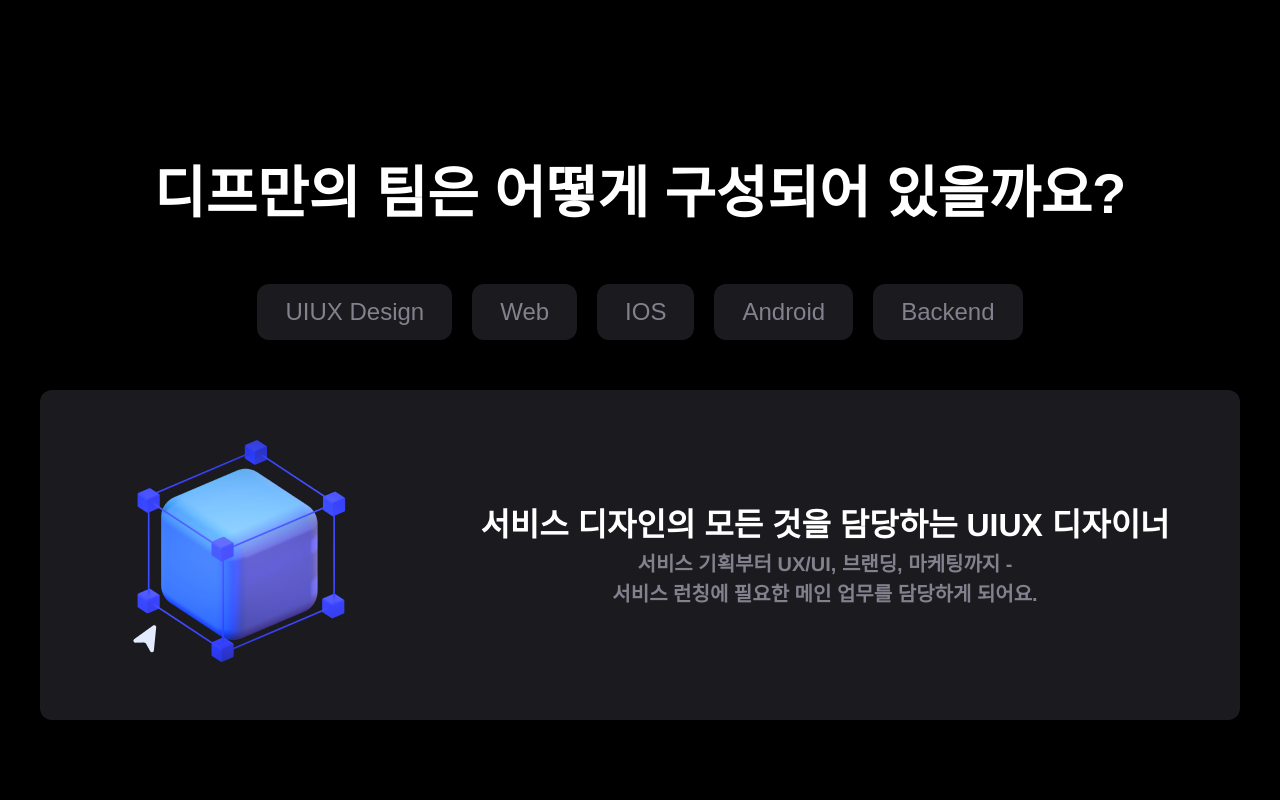
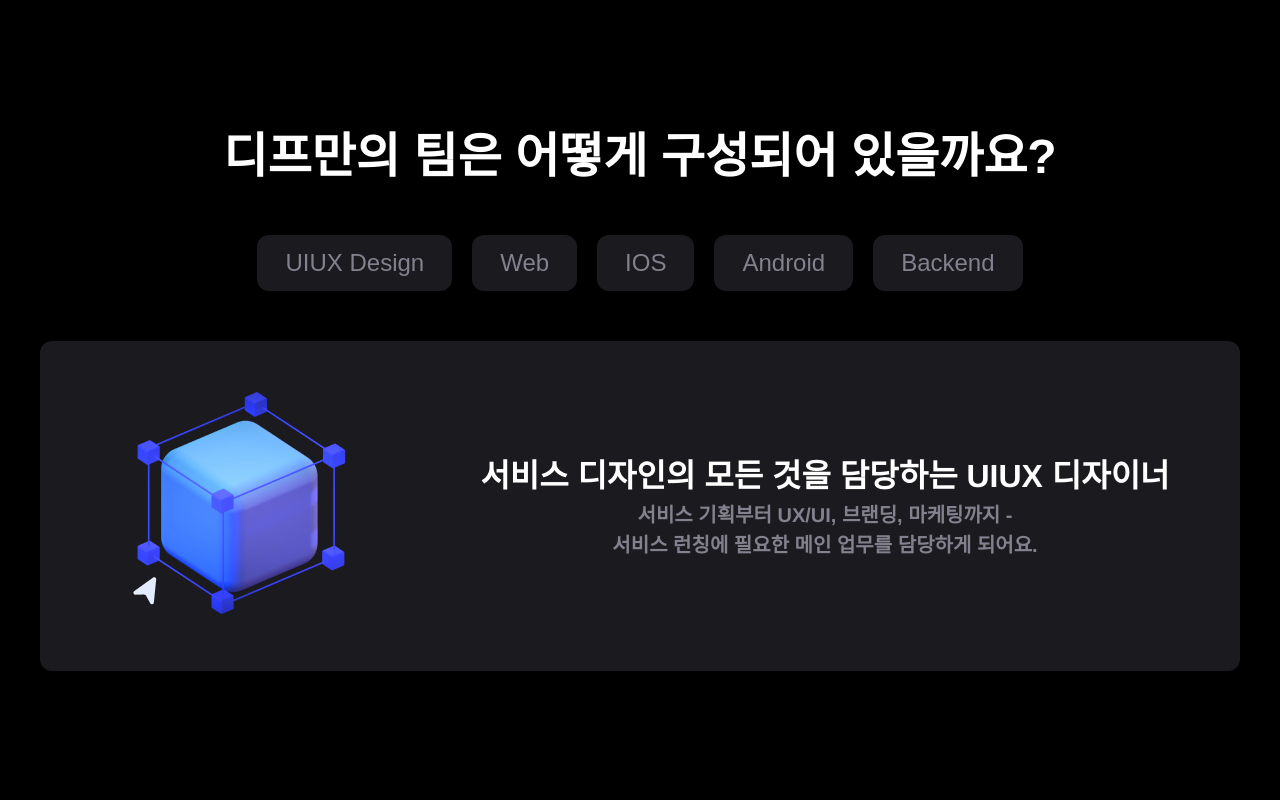
Before and after one commit to ch9eri/depromeet-clone, a React (Create React App) app: page / in a window 1280 px wide. Shown: the part 1660-2460 px from the top of the page. Built offline with nearby package versions, Linux system fonts and the light colour scheme.

Commit message:
[FEAT] TTeam 버튼 클릭에 따라 컴포넌트 변환

```diff
--- a/src/Components/Description.tsx
+++ b/src/Components/Description.tsx
@@ -43,7 +43,7 @@ const BoxContainer = styled.div`
 const Box = styled.div`
   background-color: #1b1a1e;
   border-radius: 10px;
-  width: 300px;
+  width: 250px;
   height: 300px;
   display: flex;
   flex-direction: column;
--- a/src/Components/Team.tsx
+++ b/src/Components/Team.tsx
@@ -1,33 +1,51 @@
-import React from 'react';
+import React, { useState } from 'react';
 import styled from 'styled-components';
-import img1 from '../img/team_img1.png';
+import Team1 from './Team/Team1';
+import Team2 from './Team/Team2';
+import Team3 from './Team/Team3';
+import Team4 from './Team/Team4';
+import Team5 from './Team/Team5';
+import { Slide } from 'react-awesome-reveal';
 
 const Team = () => {
+  const [content, setContent] = useState(1);
+  // const [isClicked, setIsClicked] = useState(false);
+  const handleClickButton = (e: any) => {
+    const { name } = e.target;
+    setContent(name);
+    // setIsClicked(!isClicked);
+  };
+  const selectComponent: any = {
+    1: <Team1 />,
+    2: <Team2 />,
+    3: <Team3 />,
+    4: <Team4 />,
+    5: <Team5 />,
+  };
+
   return (
     <Container>
       <h1>디프만의 팀은 어떻게 구성되어 있을까요?</h1>
       <div>
-        <TeamBtn>UIUX Design</TeamBtn>
-        <TeamBtn>Web</TeamBtn>
-        <TeamBtn>IOS</TeamBtn>
-        <TeamBtn>Android</TeamBtn>
-        <TeamBtn>Backend</TeamBtn>
+        <TeamBtn name="1" onClick={handleClickButton}>
+          UIUX Design
+        </TeamBtn>
+        <TeamBtn name="2" onClick={handleClickButton}>
+          Web
+        </TeamBtn>
+        <TeamBtn name="3" onClick={handleClickButton}>
+          IOS
+        </TeamBtn>
+        <TeamBtn name="4" onClick={handleClickButton}>
+          Android
+        </TeamBtn>
+        <TeamBtn name="5" onClick={handleClickButton}>
+          Backend
+        </TeamBtn>
       </div>
-      <div>
-        <Box>
-          <img src={img1} alt="uiux" />
-          <div>
-            <TeamName>
-              서비스 디자인의 모든 것을 담당하는 UIUX 디자이너
-            </TeamName>
-            <p style={{ lineHeight: '1.5', fontSize: '20px' }}>
-              서비스 기획부터 UX/UI, 브랜딩, 마케팅까지 -
-              <br />
-              서비스 런칭에 필요한 메인 업무를 담당하게 되어요.
-            </p>
-          </div>
-        </Box>
-      </div>
+      <Slide direction="up">
+        {content && <div>{selectComponent[content]}</div>}
+      </Slide>
     </Container>
   );
 };
@@ -40,24 +58,10 @@ const TeamBtn = styled.button`
   margin: 10px;
   background-color: #1b1a1e;
   color: #82818d;
-`;
-
-const Box = styled.div`
-  background-color: #1b1a1e;
-  height: 330px;
-  border-radius: 12px;
-  color: #82818d;
-  display: flex;
-  align-items: center;
-  margin-top: 15px;
-  display: grid;
-  grid-template-columns: 1fr 3fr;
-  margin: 40px;
-`;
-
-const TeamName = styled.h2`
-  color: white;
-  font-size: 2rem;
+  &:active {
+    background-color: #1b5bff;
+    color: white;
+  }
 `;
 
 const Container = styled.div`
--- /dev/null
+++ b/src/Components/Team/Team1.tsx
@@ -0,0 +1,41 @@
+import React from 'react';
+import styled from 'styled-components';
+import img1 from '../../img/team_img1.png';
+
+const Team1 = () => {
+  return (
+    <div>
+      <Box>
+        <img src={img1} alt="uiux" />
+        <div>
+          <TeamName>서비스 디자인의 모든 것을 담당하는 UIUX 디자이너</TeamName>
+          <p style={{ lineHeight: '1.5', fontSize: '20px' }}>
+            서비스 기획부터 UX/UI, 브랜딩, 마케팅까지 -
+            <br />
+            서비스 런칭에 필요한 메인 업무를 담당하게 되어요.
+          </p>
+        </div>
+      </Box>
+    </div>
+  );
+};
+
+const Box = styled.div`
+  background-color: #1b1a1e;
+  height: 330px;
+  border-radius: 12px;
+  color: #82818d;
+  display: flex;
+  align-items: center;
+  margin-top: 15px;
+  display: grid;
+  grid-template-columns: 1fr 3fr;
+  margin: 40px;
+`;
+
+const TeamName = styled.h2`
+  color: white;
+  font-size: 2rem;
+`;
+
+export default Team1;
--- /dev/null
+++ b/src/Components/Team/Team2.tsx
@@ -0,0 +1,45 @@
+import React from 'react';
+import styled from 'styled-components';
+import img2 from '../../img/team_img2.png';
+
+const Team2 = () => {
+  return (
+    <div>
+      <Box>
+        <img src={img2} alt="web" />
+        <div>
+          <TeamName>
+            웹부터 앱까지 클라이언트 개발을 담당하는
+            <br />
+            Web Developer
+          </TeamName>
+          <p style={{ lineHeight: '1.5', fontSize: '20px' }}>
+            서비스의 Life Cycle에 전반적으로 참여하며 웹 혹은 웹뷰
+            <br />
+            형태의 앱 클라이언트 개발을 담당하게 되어요.
+          </p>
+        </div>
+      </Box>
+    </div>
+  );
+};
+
+const Box = styled.div`
+  background-color: #1b1a1e;
+  height: 330px;
+  border-radius: 12px;
+  color: #82818d;
+  display: flex;
+  align-items: center;
+  margin-top: 15px;
+  display: grid;
+  grid-template-columns: 1fr 3fr;
+  margin: 40px;
+`;
+
+const TeamName = styled.h2`
+  color: white;
+  font-size: 2rem;
+`;
+
+export default Team2;
--- /dev/null
+++ b/src/Components/Team/Team3.tsx
@@ -0,0 +1,47 @@
+import React from 'react';
+import styled from 'styled-components';
+import img3 from '../../img/team_img3.png';
+
+const Team3 = () => {
+  return (
+    <div>
+      <Box>
+        <img src={img3} alt="ios" />
+        <div>
+          <TeamName>
+            iOS 유저를 위한 앱 개발을 담당하는
+            <br />
+            iOS Developer
+          </TeamName>
+          <p style={{ lineHeight: '1.5', fontSize: '20px' }}>
+            앱 개발을 담당해요. 디자인 및 서버 개발 직군과의 협업을 경험할
+            <br />
+            수 있으며, 보다 나은 사용성을 위해
+            <br />
+            Use Case 및 Wireframe을 구축하게 되어요.
+          </p>
+        </div>
+      </Box>
+    </div>
+  );
+};
+
+const Box = styled.div`
+  background-color: #1b1a1e;
+  height: 330px;
+  border-radius: 12px;
+  color: #82818d;
+  display: flex;
+  align-items: center;
+  margin-top: 15px;
+  display: grid;
+  grid-template-columns: 1fr 3fr;
+  margin: 40px;
+`;
+
+const TeamName = styled.h2`
+  color: white;
+  font-size: 2rem;
+`;
+
+export default Team3;
--- /dev/null
+++ b/src/Components/Team/Team4.tsx
@@ -0,0 +1,47 @@
+import React from 'react';
+import styled from 'styled-components';
+import img4 from '../../img/team_img4.png';
+
+const Team4 = () => {
+  return (
+    <div>
+      <Box>
+        <img src={img4} alt="android" />
+        <div>
+          <TeamName>
+            모바일 환경에서 사용자 경험을 개선하는데 필요한
+            <br />
+            퍼포먼스를 담당하는 Android Developer
+          </TeamName>
+          <p style={{ lineHeight: '1.5', fontSize: '20px' }}>
+            구글의 Material Design에 대한 이해를 바탕으로 최고의 모바일
+            <br />
+            서비스를 만들기 위한 아이디어를 실행해 볼 수 있는 Android
+            <br />
+            Developer로 성장하게 되어요.
+          </p>
+        </div>
+      </Box>
+    </div>
+  );
+};
+
+const Box = styled.div`
+  background-color: #1b1a1e;
+  height: 330px;
+  border-radius: 12px;
+  color: #82818d;
+  display: flex;
+  align-items: center;
+  margin-top: 15px;
+  display: grid;
+  grid-template-columns: 1fr 3fr;
+  margin: 40px;
+`;
+
+const TeamName = styled.h2`
+  color: white;
+  font-size: 2rem;
+`;
+
+export default Team4;
--- /dev/null
+++ b/src/Components/Team/Team5.tsx
@@ -0,0 +1,47 @@
+import React from 'react';
+import styled from 'styled-components';
+import img5 from '../../img/team_img5.png';
+
+const Team5 = () => {
+  return (
+    <div>
+      <Box>
+        <img src={img5} alt="backend" />
+        <div>
+          <TeamName>
+            시스템의 전반적인 흐름을 관리하는
+            <br />
+            Backend Developer
+          </TeamName>
+          <p style={{ lineHeight: '1.5', fontSize: '20px' }}>
+            서비스의 전반적인 흐름을 구축해요. 시스템 설계부터 배포까지,
+            <br />
+            서비스 및 데이터의 흐름을 관리하며 서비스의 전반적인 Life
+            <br />
+            Cycle을 경험하게 되어요.
+          </p>
+        </div>
+      </Box>
+    </div>
+  );
+};
+
+const Box = styled.div`
+  background-color: #1b1a1e;
+  height: 330px;
+  border-radius: 12px;
+  color: #82818d;
+  display: flex;
+  align-items: center;
+  margin-top: 15px;
+  display: grid;
+  grid-template-columns: 1fr 3fr;
+  margin: 40px;
+`;
+
+const TeamName = styled.h2`
+  color: white;
+  font-size: 2rem;
+`;
+
+export default Team5;
--- a/src/GlobalStyle.tsx
+++ b/src/GlobalStyle.tsx
@@ -24,7 +24,7 @@ const GlobalStyle = createGlobalStyle`
   }
 
   h1 {
-    font-size: 3.5rem;
+    font-size: 3rem;
   }
 `;
 
```
Also changed, not shown: src/Components/Header.tsx (+6 -2 lines).
